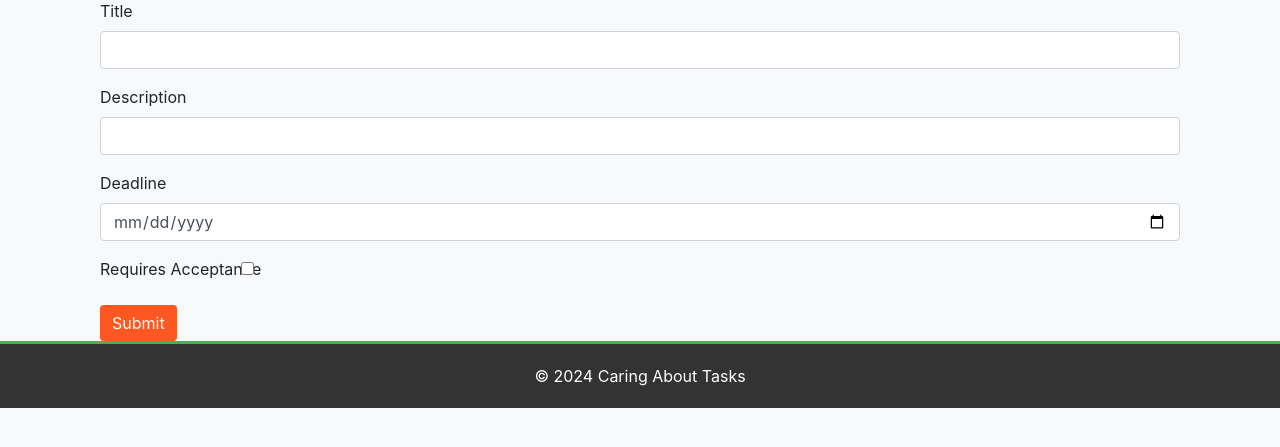
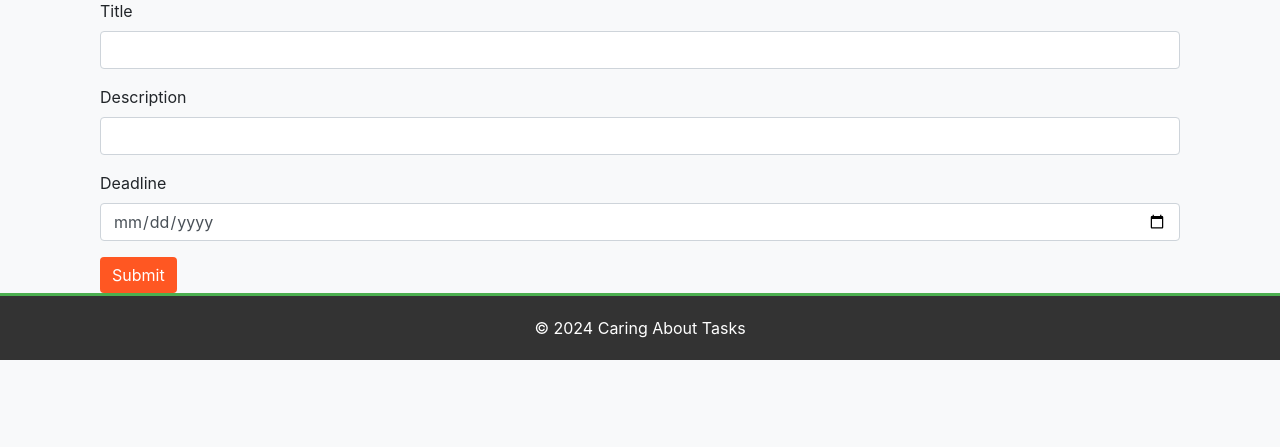
Before and after one commit to MichaelRobsonZA/Caring-About-Tasks, a Flask app: page /create_task in a window 1280 px wide. Shown: the part 136-583 px from the top of the page. Run offline with Flask 3, Linux system fonts and the light colour scheme; a user stored in the database is signed in; some libraries are stand-ins or nearby versions.

Commit message:
Add files via upload

```diff
--- a/templates/create_task.html
+++ b/templates/create_task.html
@@ -37,17 +37,7 @@
                 </ul>
             {% endif %}
         </div>
-        <div class="form-group">
-            {{ form.requires_acceptance.label }}
-            {{ form.requires_acceptance(class="form-check-input") }}
-            {% if form.requires_acceptance.errors %}
-                <ul class="errors">
-                    {% for error in form.requires_acceptance.errors %}
-                        <li>{{ error }}</li>
-                    {% endfor %}
-                </ul>
-            {% endif %}
-        </div>
+        <input type="hidden" name="requires_acceptance" value="true">
         <button type="submit" class="btn btn-custom">Submit</button>
     </form>
 </div>
--- a/templates/dashboard_taskacceptor.html
+++ b/templates/dashboard_taskacceptor.html
@@ -71,4 +71,10 @@
         <p>No tasks requested for you.</p>
     {% endif %}
 </div>
+<script>
+    setInterval(function(){
+        console.log("Refreshing page...");
+        location.reload();
+    }, 15000);
+</script>
 {% endblock %}
--- a/templates/task_details.html
+++ b/templates/task_details.html
@@ -15,7 +15,6 @@
     </ul>
     {% if current_user.id == task.taskgiver_id %}
         {% if task.status == 'initiated' %}
-            <a href="{{ url_for('assign_task', task_id=task.id) }}" class="btn btn-custom">Assign Task</a>
             <a href="{{ url_for('request_task', task_id=task.id) }}" class="btn btn-custom">Request Task</a>
         {% endif %}
     {% elif current_user.id == task.taskacceptor_id %}
```
Also changed, not shown: templates/dashboard_taskgiver.html (+10 -2 lines), templates/request_task.html (line endings or trailing spaces).
